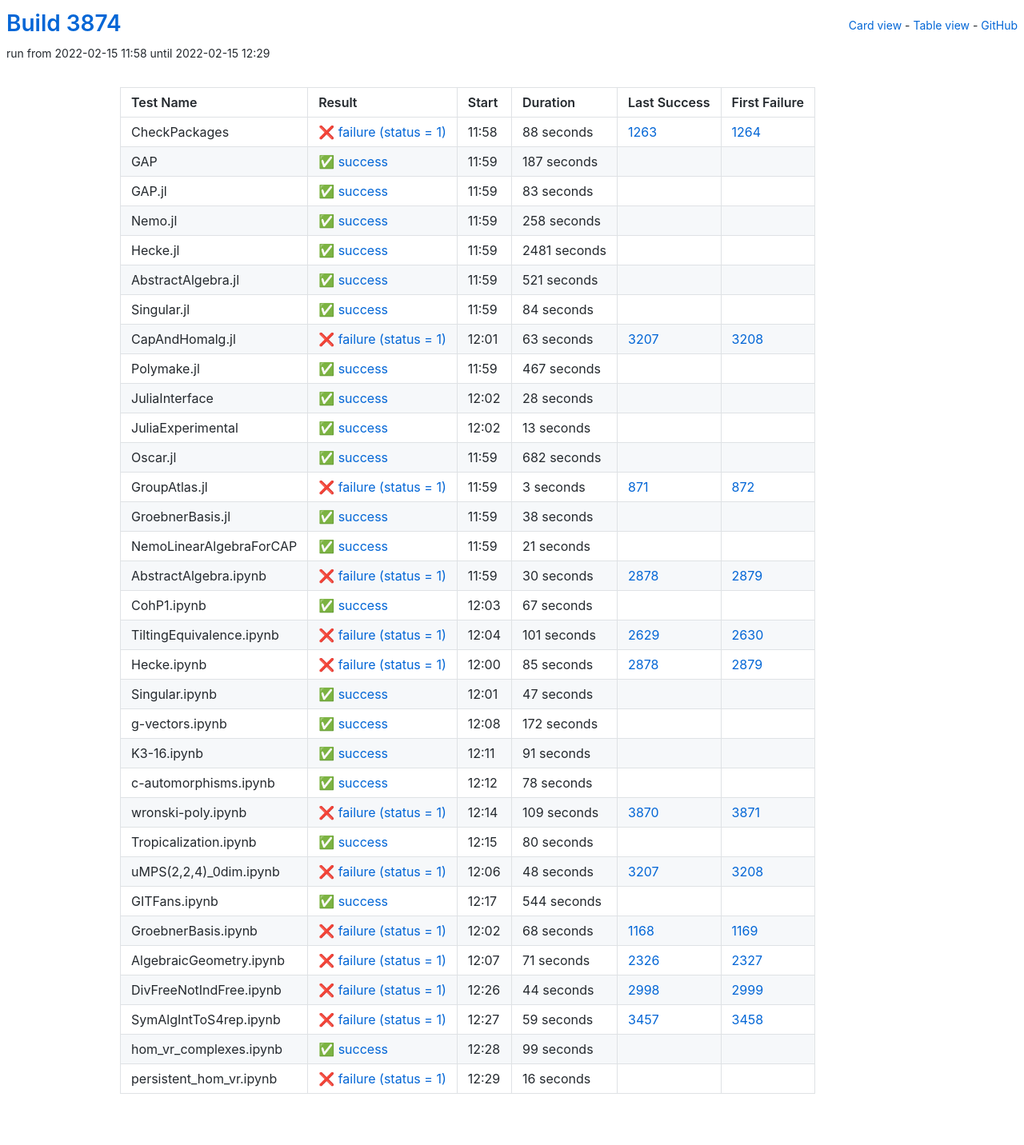
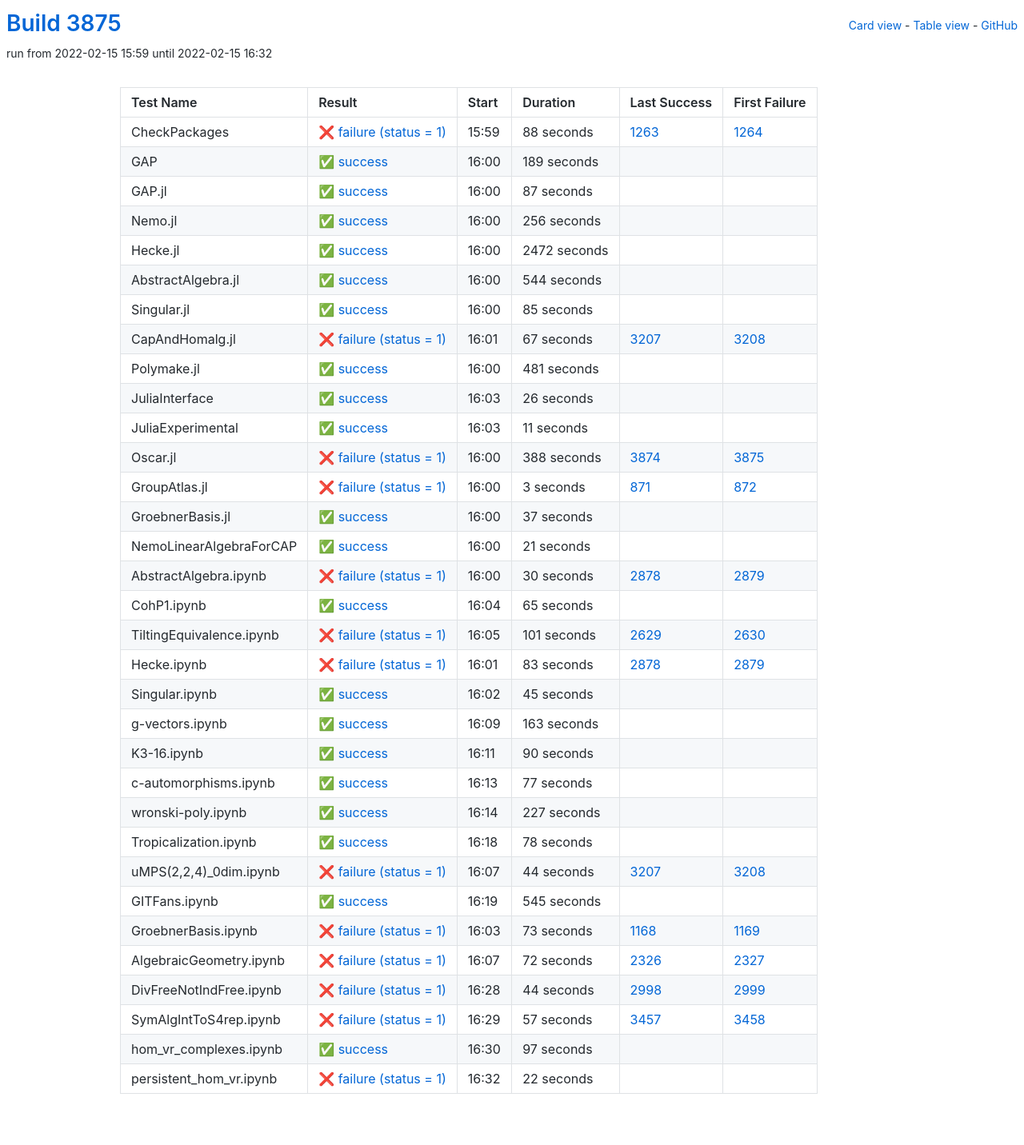
Before and after one commit to oscar-system/oscar-ci-status-stable, a Jekyll site: the page built from table.html, in a window 1280 px wide. Shown: the whole page at 80% size. Built offline with Jekyll 4.4.1, drawn with Linux system fonts in a browser that asks for light colours.

Commit message:
Build #3875

```diff
--- a/_data/ci.yml
+++ b/_data/ci.yml
@@ -1,6 +1,6 @@
 ---
-build: 3874
-build_url: https://oscarci.mathematik.uni-kl.de/job/oscar-stable/3874/
+build: 3875
+build_url: https://oscarci.mathematik.uni-kl.de/job/oscar-stable/3875/
 job: oscar-stable
 organization: oscar-system
 repo: oscar-ci-status-stable
@@ -8,8 +8,8 @@ repourl: https://github.com/oscar-system/oscar-ci-status-stable
 tests:
 - name: CheckPackages
   id: checkpackages
-  log: https://oscarci.mathematik.uni-kl.de/job/oscar-stable/3874/artifact/logs/build-3874/CheckPackages.log
-  start: 2022-02-15 11:58
+  log: https://oscarci.mathematik.uni-kl.de/job/oscar-stable/3875/artifact/logs/build-3875/CheckPackages.log
+  start: 2022-02-15 15:59
   success: false
   exitcode: 1
   status: failure
@@ -20,140 +20,140 @@ tests:
   first_failure_url: https://oscarci.mathematik.uni-kl.de/job/oscar-stable/1264/
 - name: GAP
   id: gap
-  log: https://oscarci.mathematik.uni-kl.de/job/oscar-stable/3874/artifact/logs/build-3874/GAP.log
-  start: 2022-02-15 11:59
+  log: https://oscarci.mathematik.uni-kl.de/job/oscar-stable/3875/artifact/logs/build-3875/GAP.log
+  start: 2022-02-15 16:00
   success: true
   exitcode: 0
   status: success
-  duration: 187
+  duration: 189
   last_success: false
   last_success_url:
   first_failure: false
   first_failure_url:
 - name: GAP.jl
   id: gap-jl
-  log: https://oscarci.mathematik.uni-kl.de/job/oscar-stable/3874/artifact/logs/build-3874/GAP.jl.log
-  start: 2022-02-15 11:59
+  log: https://oscarci.mathematik.uni-kl.de/job/oscar-stable/3875/artifact/logs/build-3875/GAP.jl.log
+  start: 2022-02-15 16:00
   success: true
   exitcode: 0
   status: success
-  duration: 83
+  duration: 87
   last_success: false
   last_success_url:
   first_failure: false
   first_failure_url:
 - name: Nemo.jl
   id: nemo-jl
-  log: https://oscarci.mathematik.uni-kl.de/job/oscar-stable/3874/artifact/logs/build-3874/Nemo.jl.log
-  start: 2022-02-15 11:59
+  log: https://oscarci.mathematik.uni-kl.de/job/oscar-stable/3875/artifact/logs/build-3875/Nemo.jl.log
+  start: 2022-02-15 16:00
   success: true
   exitcode: 0
   status: success
-  duration: 258
+  duration: 256
   last_success: false
   last_success_url:
   first_failure: false
   first_failure_url:
 - name: Hecke.jl
   id: hecke-jl
-  log: https://oscarci.mathematik.uni-kl.de/job/oscar-stable/3874/artifact/logs/build-3874/Hecke.jl.log
-  start: 2022-02-15 11:59
+  log: https://oscarci.mathematik.uni-kl.de/job/oscar-stable/3875/artifact/logs/build-3875/Hecke.jl.log
+  start: 2022-02-15 16:00
   success: true
   exitcode: 0
   status: success
-  duration: 2481
+  duration: 2472
   last_success: false
   last_success_url:
   first_failure: false
   first_failure_url:
 - name: AbstractAlgebra.jl
   id: abstractalgebra-jl
-  log: https://oscarci.mathematik.uni-kl.de/job/oscar-stable/3874/artifact/logs/build-3874/AbstractAlgebra.jl.log
-  start: 2022-02-15 11:59
+  log: https://oscarci.mathematik.uni-kl.de/job/oscar-stable/3875/artifact/logs/build-3875/AbstractAlgebra.jl.log
+  start: 2022-02-15 16:00
   success: true
   exitcode: 0
   status: success
-  duration: 521
+  duration: 544
   last_success: false
   last_success_url:
   first_failure: false
   first_failure_url:
 - name: Singular.jl
   id: singular-jl
-  log: https://oscarci.mathematik.uni-kl.de/job/oscar-stable/3874/artifact/logs/build-3874/Singular.jl.log
-  start: 2022-02-15 11:59
+  log: https://oscarci.mathematik.uni-kl.de/job/oscar-stable/3875/artifact/logs/build-3875/Singular.jl.log
+  start: 2022-02-15 16:00
   success: true
   exitcode: 0
   status: success
-  duration: 84
+  duration: 85
   last_success: false
   last_success_url:
   first_failure: false
   first_failure_url:
 - name: CapAndHomalg.jl
   id: capandhomalg-jl
-  log: https://oscarci.mathematik.uni-kl.de/job/oscar-stable/3874/artifact/logs/build-3874/CapAndHomalg.jl.log
-  start: 2022-02-15 12:01
+  log: https://oscarci.mathematik.uni-kl.de/job/oscar-stable/3875/artifact/logs/build-3875/CapAndHomalg.jl.log
+  start: 2022-02-15 16:01
   success: false
   exitcode: 1
   status: failure
-  duration: 63
+  duration: 67
   last_success: 3207
   last_success_url: https://oscarci.mathematik.uni-kl.de/job/oscar-stable/3207/
   first_failure: 3208
   first_failure_url: https://oscarci.mathematik.uni-kl.de/job/oscar-stable/3208/
 - name: Polymake.jl
   id: polymake-jl
-  log: https://oscarci.mathematik.uni-kl.de/job/oscar-stable/3874/artifact/logs/build-3874/Polymake.jl.log
-  start: 2022-02-15 11:59
+  log: https://oscarci.mathematik.uni-kl.de/job/oscar-stable/3875/artifact/logs/build-3875/Polymake.jl.log
+  start: 2022-02-15 16:00
   success: true
   exitcode: 0
   status: success
-  duration: 467
+  duration: 481
   last_success: false
   last_success_url:
   first_failure: false
   first_failure_url:
 - name: JuliaInterface
   id: juliainterface
-  log: https://oscarci.mathematik.uni-kl.de/job/oscar-stable/3874/artifact/logs/build-3874/JuliaInterface.log
-  start: 2022-02-15 12:02
+  log: https://oscarci.mathematik.uni-kl.de/job/oscar-stable/3875/artifact/logs/build-3875/JuliaInterface.log
+  start: 2022-02-15 16:03
   success: true
   exitcode: 0
   status: success
-  duration: 28
+  duration: 26
   last_success: false
   last_success_url:
   first_failure: false
   first_failure_url:
 - name: JuliaExperimental
   id: juliaexperimental
-  log: https://oscarci.mathematik.uni-kl.de/job/oscar-stable/3874/artifact/logs/build-3874/JuliaExperimental.log
-  start: 2022-02-15 12:02
+  log: https://oscarci.mathematik.uni-kl.de/job/oscar-stable/3875/artifact/logs/build-3875/JuliaExperimental.log
+  start: 2022-02-15 16:03
   success: true
   exitcode: 0
   status: success
-  duration: 13
+  duration: 11
   last_success: false
   last_success_url:
   first_failure: false
   first_failure_url:
 - name: Oscar.jl
   id: oscar-jl
-  log: https://oscarci.mathematik.uni-kl.de/job/oscar-stable/3874/artifact/logs/build-3874/Oscar.jl.log
-  start: 2022-02-15 11:59
-  success: true
-  exitcode: 0
-  status: success
-  duration: 682
-  last_success: false
-  last_success_url:
-  first_failure: false
-  first_failure_url:
+  log: https://oscarci.mathematik.uni-kl.de/job/oscar-stable/3875/artifact/logs/build-3875/Oscar.jl.log
+  start: 2022-02-15 16:00
+  success: false
+  exitcode: 1
+  status: failure
+  duration: 388
+  last_success: 3874
+  last_success_url: https://oscarci.mathematik.uni-kl.de/job/oscar-stable/3874/
+  first_failure: 3875
+  first_failure_url: https://oscarci.mathematik.uni-kl.de/job/oscar-stable/3875/
 - name: GroupAtlas.jl
   id: groupatlas-jl
-  log: https://oscarci.mathematik.uni-kl.de/job/oscar-stable/3874/artifact/logs/build-3874/GroupAtlas.jl.log
-  start: 2022-02-15 11:59
+  log: https://oscarci.mathematik.uni-kl.de/job/oscar-stable/3875/artifact/logs/build-3875/GroupAtlas.jl.log
+  start: 2022-02-15 16:00
   success: false
   exitcode: 1
   status: failure
@@ -164,20 +164,20 @@ tests:
   first_failure_url: https://oscarci.mathematik.uni-kl.de/job/oscar-stable/872/
 - name: GroebnerBasis.jl
   id: groebnerbasis-jl
-  log: https://oscarci.mathematik.uni-kl.de/job/oscar-stable/3874/artifact/logs/build-3874/GroebnerBasis.jl.log
-  start: 2022-02-15 11:59
+  log: https://oscarci.mathematik.uni-kl.de/job/oscar-stable/3875/artifact/logs/build-3875/GroebnerBasis.jl.log
+  start: 2022-02-15 16:00
   success: true
   exitcode: 0
   status: success
-  duration: 38
+  duration: 37
   last_success: false
   last_success_url:
   first_failure: false
   first_failure_url:
 - name: NemoLinearAlgebraForCAP
   id: nemolinearalgebraforcap
-  log: https://oscarci.mathematik.uni-kl.de/job/oscar-stable/3874/artifact/logs/build-3874/NemoLinearAlgebraForCAP.log
-  start: 2022-02-15 11:59
+  log: https://oscarci.mathematik.uni-kl.de/job/oscar-stable/3875/artifact/logs/build-3875/NemoLinearAlgebraForCAP.log
+  start: 2022-02-15 16:00
   success: true
   exitcode: 0
   status: success
@@ -188,8 +188,8 @@ tests:
   first_failure_url:
 - name: AbstractAlgebra.ipynb
   id: abstractalgebra-ipynb
-  log: https://oscarci.mathematik.uni-kl.de/job/oscar-stable/3874/artifact/logs/build-3874/AbstractAlgebra.ipynb.log
-  start: 2022-02-15 11:59
+  log: https://oscarci.mathematik.uni-kl.de/job/oscar-stable/3875/artifact/logs/build-3875/AbstractAlgebra.ipynb.log
+  start: 2022-02-15 16:00
   success: false
   exitcode: 1
   status: failure
@@ -200,20 +200,20 @@ tests:
   first_failure_url: https://oscarci.mathematik.uni-kl.de/job/oscar-stable/2879/
 - name: CohP1.ipynb
   id: cohp1-ipynb
-  log: https://oscarci.mathematik.uni-kl.de/job/oscar-stable/3874/artifact/logs/build-3874/CohP1.ipynb.log
-  start: 2022-02-15 12:03
+  log: https://oscarci.mathematik.uni-kl.de/job/oscar-stable/3875/artifact/logs/build-3875/CohP1.ipynb.log
+  start: 2022-02-15 16:04
   success: true
   exitcode: 0
   status: success
-  duration: 67
+  duration: 65
   last_success: false
   last_success_url:
   first_failure: false
   first_failure_url:
 - name: TiltingEquivalence.ipynb
   id: tiltingequivalence-ipynb
-  log: https://oscarci.mathematik.uni-kl.de/job/oscar-stable/3874/artifact/logs/build-3874/TiltingEquivalence.ipynb.log
-  start: 2022-02-15 12:04
+  log: https://oscarci.mathematik.uni-kl.de/job/oscar-stable/3875/artifact/logs/build-3875/TiltingEquivalence.ipynb.log
+  start: 2022-02-15 16:05
   success: false
   exitcode: 1
   status: failure
@@ -224,56 +224,80 @@ tests:
   first_failure_url: https://oscarci.mathematik.uni-kl.de/job/oscar-stable/2630/
 - name: Hecke.ipynb
   id: hecke-ipynb
-  log: https://oscarci.mathematik.uni-kl.de/job/oscar-stable/3874/artifact/logs/build-3874/Hecke.ipynb.log
-  start: 2022-02-15 12:00
+  log: https://oscarci.mathematik.uni-kl.de/job/oscar-stable/3875/artifact/logs/build-3875/Hecke.ipynb.log
+  start: 2022-02-15 16:01
   success: false
   exitcode: 1
   status: failure
-  duration: 85
+  duration: 83
   last_success: 2878
   last_success_url: https://oscarci.mathematik.uni-kl.de/job/oscar-stable/2878/
   first_failure: 2879
   first_failure_url: https://oscarci.mathematik.uni-kl.de/job/oscar-stable/2879/
 - name: Singular.ipynb
   id: singular-ipynb
-  log: https://oscarci.mathematik.uni-kl.de/job/oscar-stable/3874/artifact/logs/build-3874/Singular.ipynb.log
-  start: 2022-02-15 12:01
+  log: https://oscarci.mathematik.uni-kl.de/job/oscar-stable/3875/artifact/logs/build-3875/Singular.ipynb.log
+  start: 2022-02-15 16:02
   success: true
   exitcode: 0
   status: success
-  duration: 47
+  duration: 45
   last_success: false
   last_success_url:
   first_failure: false
   first_failure_url:
 - name: g-vectors.ipynb
   id: g-vectors-ipynb
-  log: https://oscarci.mathematik.uni-kl.de/job/oscar-stable/3874/artifact/logs/build-3874/g-vectors.ipynb.log
-  start: 2022-02-15 12:08
+  log: https://oscarci.mathematik.uni-kl.de/job/oscar-stable/3875/artifact/logs/build-3875/g-vectors.ipynb.log
+  start: 2022-02-15 16:09
   success: true
   exitcode: 0
   status: success
-  duration: 172
+  duration: 163
   last_success: false
   last_success_url:
   first_failure: false
   first_failure_url:
 - name: K3-16.ipynb
   id: k3-16-ipynb
-  log: https://oscarci.mathematik.uni-kl.de/job/oscar-stable/3874/artifact/logs/build-3874/K3-16.ipynb.log
-  start: 2022-02-15 12:11
+  log: https://oscarci.mathematik.uni-kl.de/job/oscar-stable/3875/artifact/logs/build-3875/K3-16.ipynb.log
+  start: 2022-02-15 16:11
   success: true
   exitcode: 0
   status: success
-  duration: 91
+  duration: 90
   last_success: false
   last_success_url:
   first_failure: false
   first_failure_url:
 - name: c-automorphisms.ipynb
   id: c-automorphisms-ipynb
-  log: https://oscarci.mathematik.uni-kl.de/job/oscar-stable/3874/artifact/logs/build-3874/c-automorphisms.ipynb.log
-  start: 2022-02-15 12:12
+  log: https://oscarci.mathematik.uni-kl.de/job/oscar-stable/3875/artifact/logs/build-3875/c-automorphisms.ipynb.log
+  start: 2022-02-15 16:13
+  success: true
+  exitcode: 0
+  status: success
+  duration: 77
+  last_success: false
+  last_success_url:
+  first_failure: false
+  first_failure_url:
+- name: wronski-poly.ipynb
+  id: wronski-poly-ipynb
+  log: https://oscarci.mathematik.uni-kl.de/job/oscar-stable/3875/artifact/logs/build-3875/wronski-poly.ipynb.log
+  start: 2022-02-15 16:14
+  success: true
+  exitcode: 0
+  status: success
+  duration: 227
+  last_success: false
+  last_success_url:
+  first_failure: false
+  first_failure_url:
+- name: Tropicalization.ipynb
+  id: tropicalization-ipynb
+  log: https://oscarci.mathematik.uni-kl.de/job/oscar-stable/3875/artifact/logs/build-3875/Tropicalization.ipynb.log
+  start: 2022-02-15 16:18
   success: true
   exitcode: 0
   status: success
@@ -282,82 +306,58 @@ tests:
   last_success_url:
   first_failure: false
   first_failure_url:
-- name: wronski-poly.ipynb
-  id: wronski-poly-ipynb
-  log: https://oscarci.mathematik.uni-kl.de/job/oscar-stable/3874/artifact/logs/build-3874/wronski-poly.ipynb.log
-  start: 2022-02-15 12:14
+- name: uMPS(2,2,4)_0dim.ipynb
+  id: umps-2-2-4-0dim-ipynb
+  log: https://oscarci.mathematik.uni-kl.de/job/oscar-stable/3875/artifact/logs/build-3875/uMPS-2-2-4-_0dim.ipynb.log
+  start: 2022-02-15 16:07
   success: false
   exitcode: 1
   status: failure
-  duration: 109
-  last_success: 3870
-  last_success_url: https://oscarci.mathematik.uni-kl.de/job/oscar-stable/3870/
-  first_failure: 3871
-  first_failure_url: https://oscarci.mathematik.uni-kl.de/job/oscar-stable/3871/
-- name: Tropicalization.ipynb
-  id: tropicalization-ipynb
-  log: https://oscarci.mathematik.uni-kl.de/job/oscar-stable/3874/artifact/logs/build-3874/Tropicalization.ipynb.log
-  start: 2022-02-15 12:15
-  success: true
-  exitcode: 0
-  status: success
-  duration: 80
-  last_success: false
-  last_success_url:
-  first_failure: false
-  first_failure_url:
-- name: uMPS(2,2,4)_0dim.ipynb
-  id: umps-2-2-4-0dim-ipynb
-  log: https://oscarci.mathematik.uni-kl.de/job/oscar-stable/3874/artifact/logs/build-3874/uMPS-2-2-4-_0dim.ipynb.log
-  start: 2022-02-15 12:06
-  success: false
-  exitcode: 1
-  status: failure
-  duration: 48
+  duration: 44
   last_success: 3207
   last_success_url: https://oscarci.mathematik.uni-kl.de/job/oscar-stable/3207/
   first_failure: 3208
   first_failure_url: https://oscarci.mathematik.uni-kl.de/job/oscar-stable/3208/
 - name: GITFans.ipynb
   id: gitfans-ipynb
-  log: https://oscarci.mathematik.uni-kl.de/job/oscar-stable/3874/artifact/logs/build-3874/GITFans.ipynb.log
-  start: 2022-02-15 12:17
+  log: https://oscarci.mathematik.uni-kl.de/job/oscar-stable/3875/artifact/logs/build-3875/GITFans.ipynb.log
+  start: 2022-02-15 16:19
   success: true
   exitcode: 0
   status: success
-  duration: 544
+  duration: 545
   last_success: false
   last_success_url:
   first_failure: false
   first_failure_url:
 - name: GroebnerBasis.ipynb
   id: groebnerbasis-ipynb
-  log: https://oscarci.mathematik.uni-kl.de/job/oscar-stable/3874/artifact/logs/build-3874/GroebnerBasis.ipynb.log
-  start: 2022-02-15 12:02
+  log: https://oscarci.mathematik.uni-kl.de/job/oscar-stable/3875/artifact/logs/build-3875/GroebnerBasis.ipynb.log
+  start: 2022-02-15 16:03
   success: false
   exitcode: 1
   status: failure
-  duration: 68
+  duration: 73
   last_success: 1168
   last_success_url: https://oscarci.mathematik.uni-kl.de/job/oscar-stable/1168/
   first_failure: 1169
   first_failure_url: https://oscarci.mathematik.uni-kl.de/job/oscar-stable/1169/
 - name: AlgebraicGeometry.ipynb
   id: algebraicgeometry-ipynb
-  log: https://oscarci.mathematik.uni-kl.de/job/oscar-stable/3874/artifact/logs/build-3874/AlgebraicGeometry.ipynb.log
-  start: 2022-02-15 12:07
+  log: https://oscarci.mathematik.uni-kl.de/job/oscar-stable/3875/artifact/logs/build-3875/AlgebraicGeometry.ipynb.log
+  start: 2022-02-15 16:07
   success: false
   exitcode: 1
   status: failure
-  duration: 71
+  duration: 72
   last_success: 2326
   last_success_url: https://oscarci.mathematik.uni-kl.de/job/oscar-stable/2326/
   first_failure: 2327
   first_failure_url: https://oscarci.mathematik.uni-kl.de/job/oscar-stable/2327/
 - name: DivFreeNotIndFree.ipynb
   id: divfreenotindfree-ipynb
-  log: https://oscarci.mathematik.uni-kl.de/job/oscar-stable/3874/artifact/logs/build-3874/DivFreeNotIndFree.ipynb.log
-  start: 2022-02-15 12:26
+  log: https://oscarci.mathematik.uni-kl.de/job/oscar-stable/3875/artifact/logs/build-3875/DivFreeNotIndFree.ipynb.log
+  start: 2022-02-15 16:28
   success: false
   exitcode: 1
   status: failure
@@ -368,36 +368,36 @@ tests:
   first_failure_url: https://oscarci.mathematik.uni-kl.de/job/oscar-stable/2999/
 - name: SymAlgIntToS4rep.ipynb
   id: symalginttos4rep-ipynb
-  log: https://oscarci.mathematik.uni-kl.de/job/oscar-stable/3874/artifact/logs/build-3874/SymAlgIntToS4rep.ipynb.log
-  start: 2022-02-15 12:27
+  log: https://oscarci.mathematik.uni-kl.de/job/oscar-stable/3875/artifact/logs/build-3875/SymAlgIntToS4rep.ipynb.log
+  start: 2022-02-15 16:29
   success: false
   exitcode: 1
   status: failure
-  duration: 59
+  duration: 57
   last_success: 3457
   last_success_url: https://oscarci.mathematik.uni-kl.de/job/oscar-stable/3457/
   first_failure: 3458
   first_failure_url: https://oscarci.mathematik.uni-kl.de/job/oscar-stable/3458/
 - name: hom_vr_complexes.ipynb
   id: hom-vr-complexes-ipynb
-  log: https://oscarci.mathematik.uni-kl.de/job/oscar-stable/3874/artifact/logs/build-3874/hom_vr_complexes.ipynb.log
-  start: 2022-02-15 12:28
+  log: https://oscarci.mathematik.uni-kl.de/job/oscar-stable/3875/artifact/logs/build-3875/hom_vr_complexes.ipynb.log
+  start: 2022-02-15 16:30
   success: true
   exitcode: 0
   status: success
-  duration: 99
+  duration: 97
   last_success: false
   last_success_url:
   first_failure: false
   first_failure_url:
 - name: persistent_hom_vr.ipynb
   id: persistent-hom-vr-ipynb
-  log: https://oscarci.mathematik.uni-kl.de/job/oscar-stable/3874/artifact/logs/build-3874/persistent_hom_vr.ipynb.log
-  start: 2022-02-15 12:29
+  log: https://oscarci.mathematik.uni-kl.de/job/oscar-stable/3875/artifact/logs/build-3875/persistent_hom_vr.ipynb.log
+  start: 2022-02-15 16:32
   success: false
   exitcode: 1
   status: failure
-  duration: 16
+  duration: 22
   last_success: false
   last_success_url:
   first_failure: false
```
Also changed, not shown: README.md.
